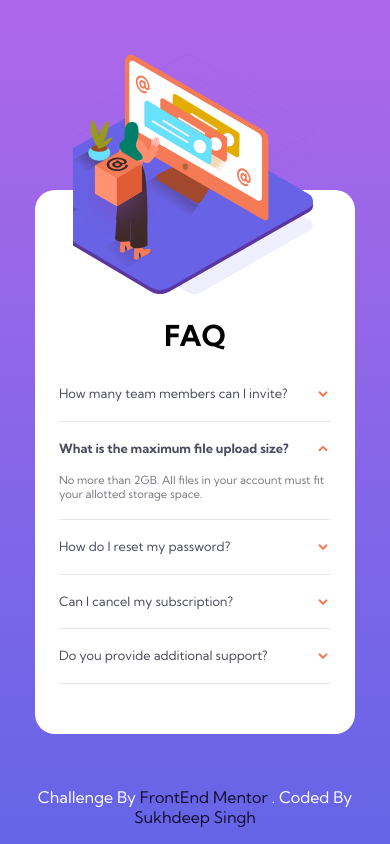
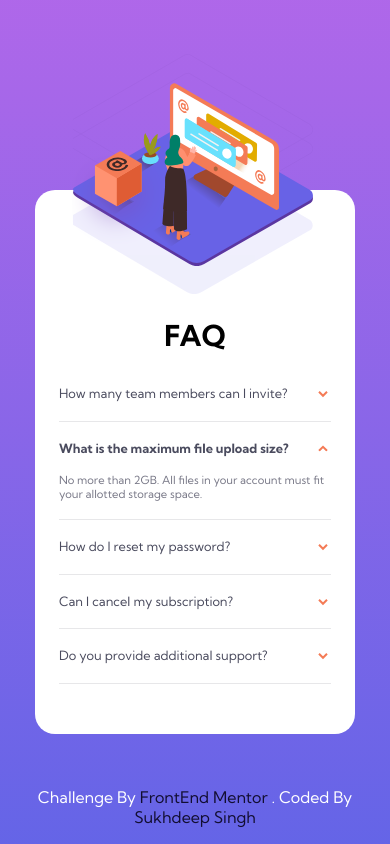
Before and after one commit to sukhdeepsohal05/FAQ-Accordion-Card, a plain HTML site: page index.html in a window 390 px wide. Drawn offline with Linux system fonts and the light colour scheme.

Commit message:
Update style.css

```diff
--- a/style.css
+++ b/style.css
@@ -150,6 +150,7 @@ body{
     }
 
     .card__img-woman {
+        background: url('images/illustration-woman-online-desktop.svg') center center/100% no-repeat;
         top: -25%;
         left: 12%;
         width: 15rem;
```
